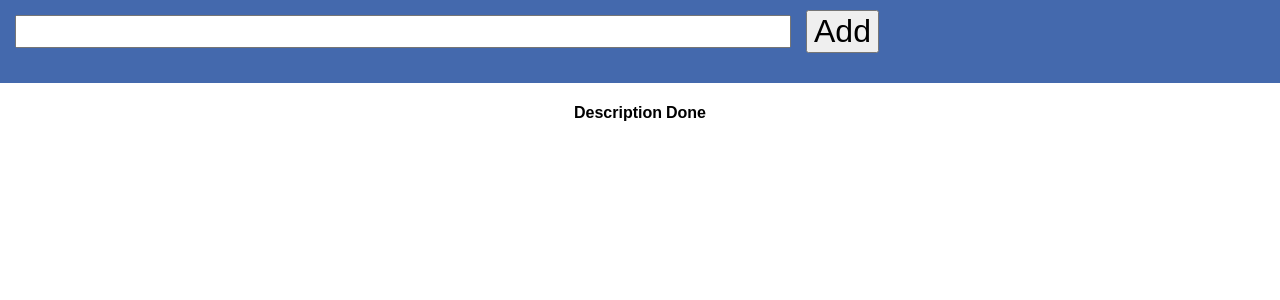
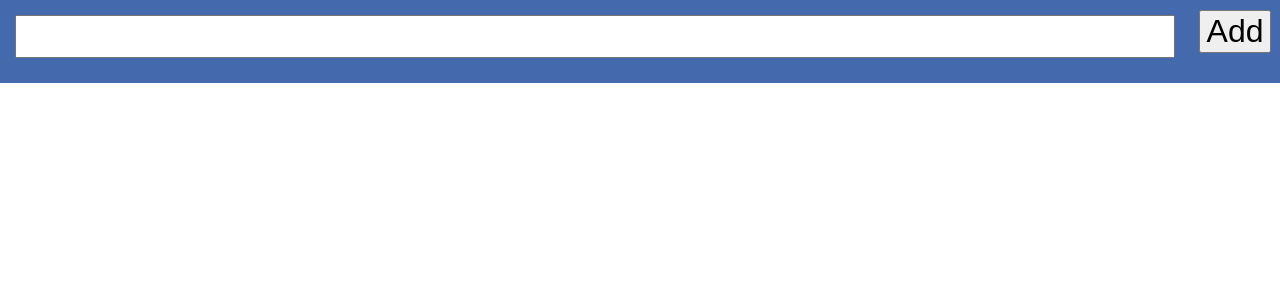
Before and after one commit to Veluga/React-ToDo-App, a React (Create React App) app: page / in a window 1280 px wide. Shown: the top 300 px of the page. Built offline with nearby package versions, Linux system fonts and the light colour scheme.

Commit message:
Simple styling.

```diff
--- a/src/components/TodoList.js
+++ b/src/components/TodoList.js
@@ -30,10 +30,10 @@ class TodoList extends Component {
         <br />
         <table id="todo_table">
           <thead>
-            <tr>
+            {/* <tr>
               <th>Description</th>
               <th>Done</th>
-            </tr>
+            </tr> */}
           </thead>
           <tbody>
             {this.state.items.map(item => {
--- a/src/style/style.css
+++ b/src/style/style.css
@@ -6,8 +6,9 @@ body {
 
 #description {
   margin: 15px 15px 15px 15px;
-  width: 60%;
-  height: 2em;
+  width: 90%;
+  font-size: 2em;
+  text-align: center;
   float: left;
 }
 
@@ -19,6 +20,7 @@ body {
 
 #inputs {
   background-color: #4469ad;
+  text-align: center;
 }
 
 #todo_table {
```
